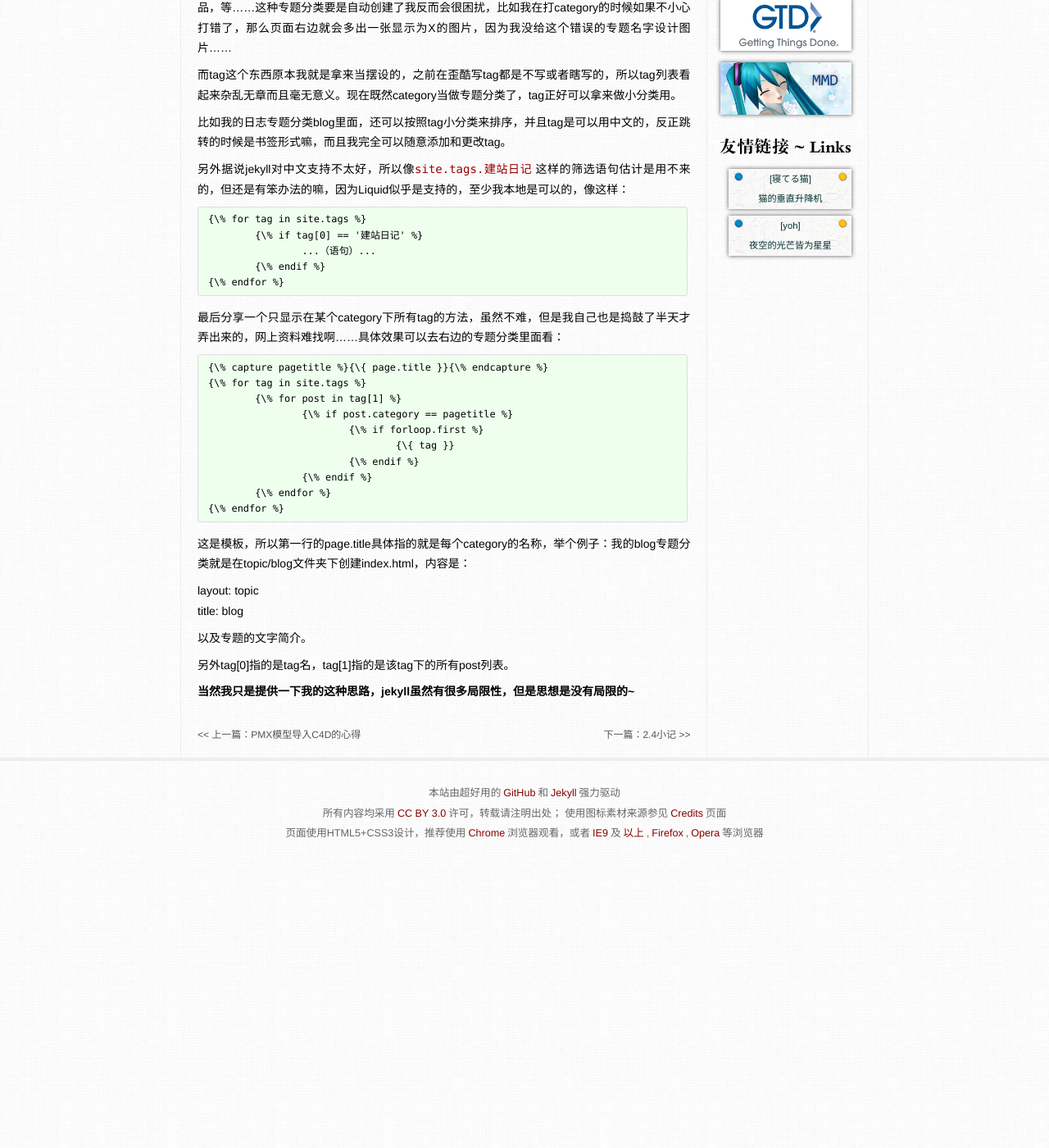
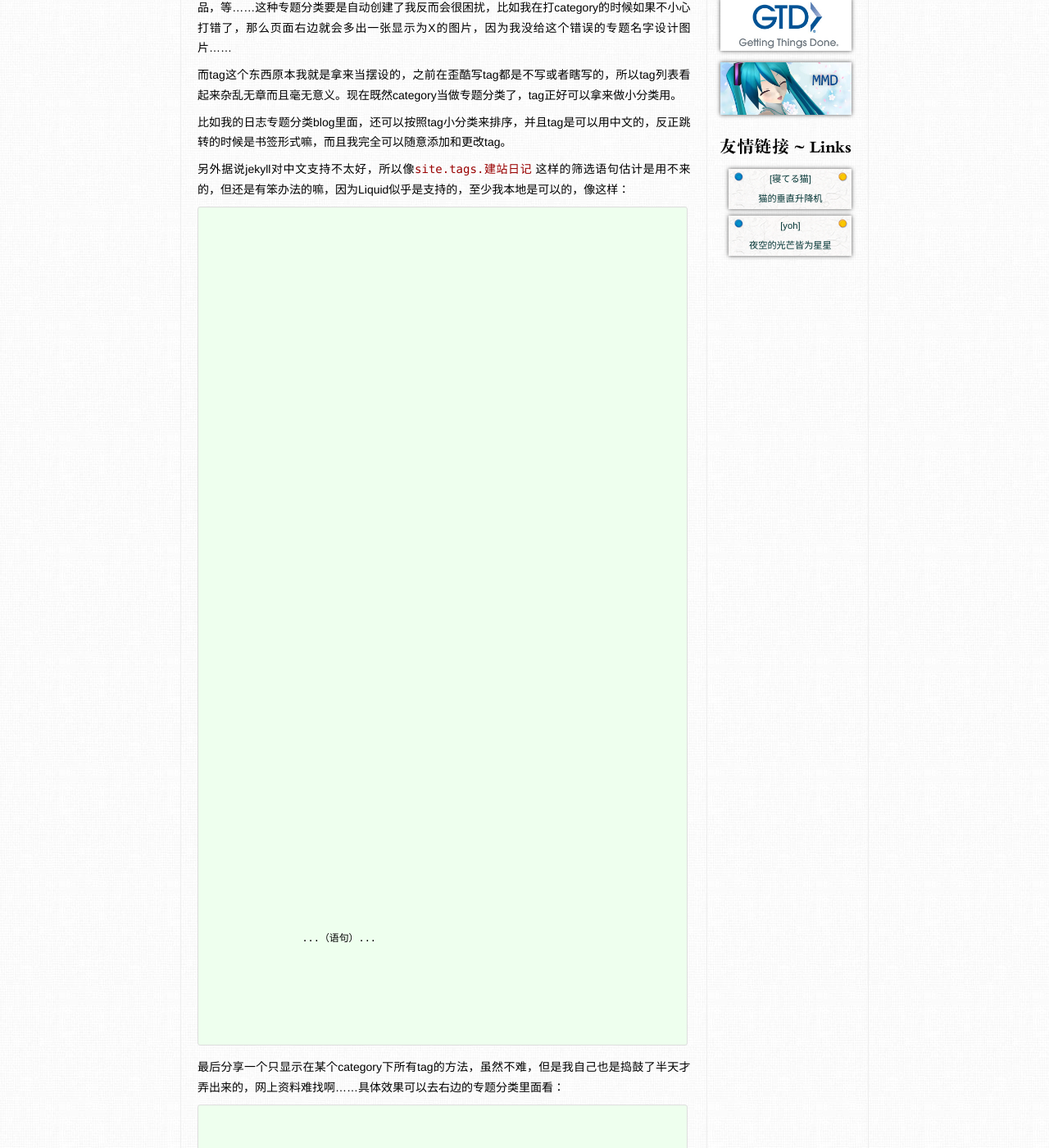
Before and after one commit to SoraNoIseki/soranoiseki.github.io, a Jekyll site: the page built from _posts/2014-02-06-post.md, in a window 1280 px wide and 1400 px high, scrolled down 478 px. Shown: the whole window at 82% size. Built offline with Jekyll 4.4.1, drawn with Linux system fonts in a browser that asks for light colours; comment, search, counter and statistics services are not loaded; before the commit the page ends 1534 px from its top, so only the background shows below that.

Commit message:
日志修改

````diff
--- a/_posts/2014-02-06-post.md
+++ b/_posts/2014-02-06-post.md
@@ -23,26 +23,26 @@
 另外据说jekyll对中文支持不太好，所以像`site.tags.建站日记`这样的筛选语句估计是用不来的，但还是有笨办法的嘛，因为Liquid似乎是支持的，至少我本地是可以的，像这样：
 
 ```
-{\% for tag in site.tags %}
-	{\% if tag[0] == '建站日记' %}
+{% for tag in site.tags %}
+	{% if tag[0] == '建站日记' %}
 		...（语句）...
-	{\% endif %}
-{\% endfor %}
+	{% endif %}
+{% endfor %}
 ```
 
 最后分享一个只显示在某个category下所有tag的方法，虽然不难，但是我自己也是捣鼓了半天才弄出来的，网上资料难找啊……具体效果可以去右边的专题分类里面看：
 
 ```
-{\% capture pagetitle %}{\{ page.title }}{\% endcapture %}
-{\% for tag in site.tags %}
-	{\% for post in tag[1] %}
-		{\% if post.category == pagetitle %}
-			{\% if forloop.first %}
-				{\{ tag }}
-			{\% endif %}
-		{\% endif %}
-	{\% endfor %}
-{\% endfor %}
+{% capture pagetitle %}{{ page.title }}{% endcapture %}
+{% for tag in site.tags %}
+	{% for post in tag[1] %}
+		{% if post.category == pagetitle %}
+			{% if forloop.first %}
+				{{ tag }}
+			{% endif %}
+		{% endif %}
+	{% endfor %}
+{% endfor %}
 ```
 
 这是模板，所以第一行的page.title具体指的就是每个category的名称，举个例子：我的blog专题分类就是在topic/blog文件夹下创建index.html，内容是：
````
